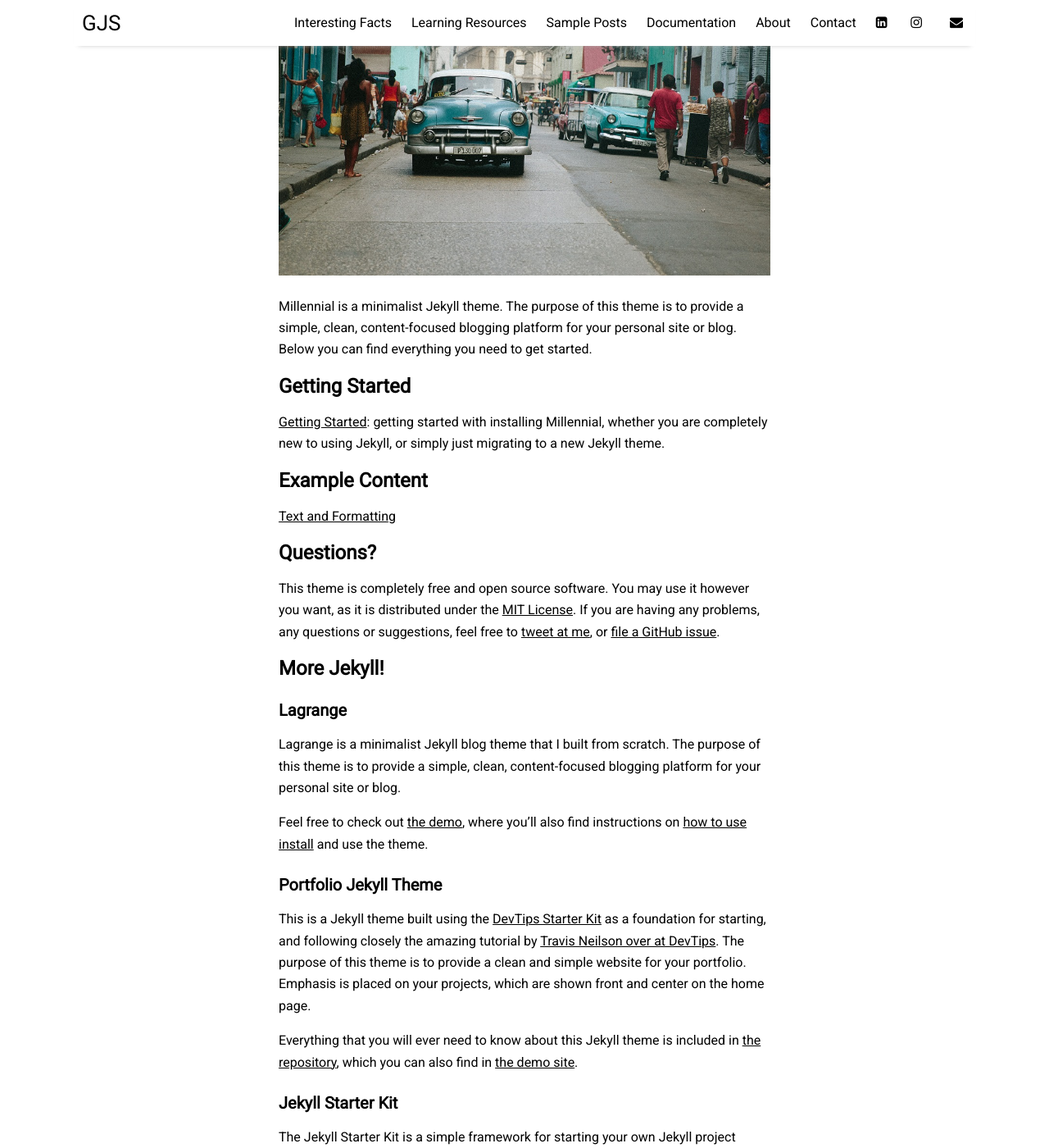
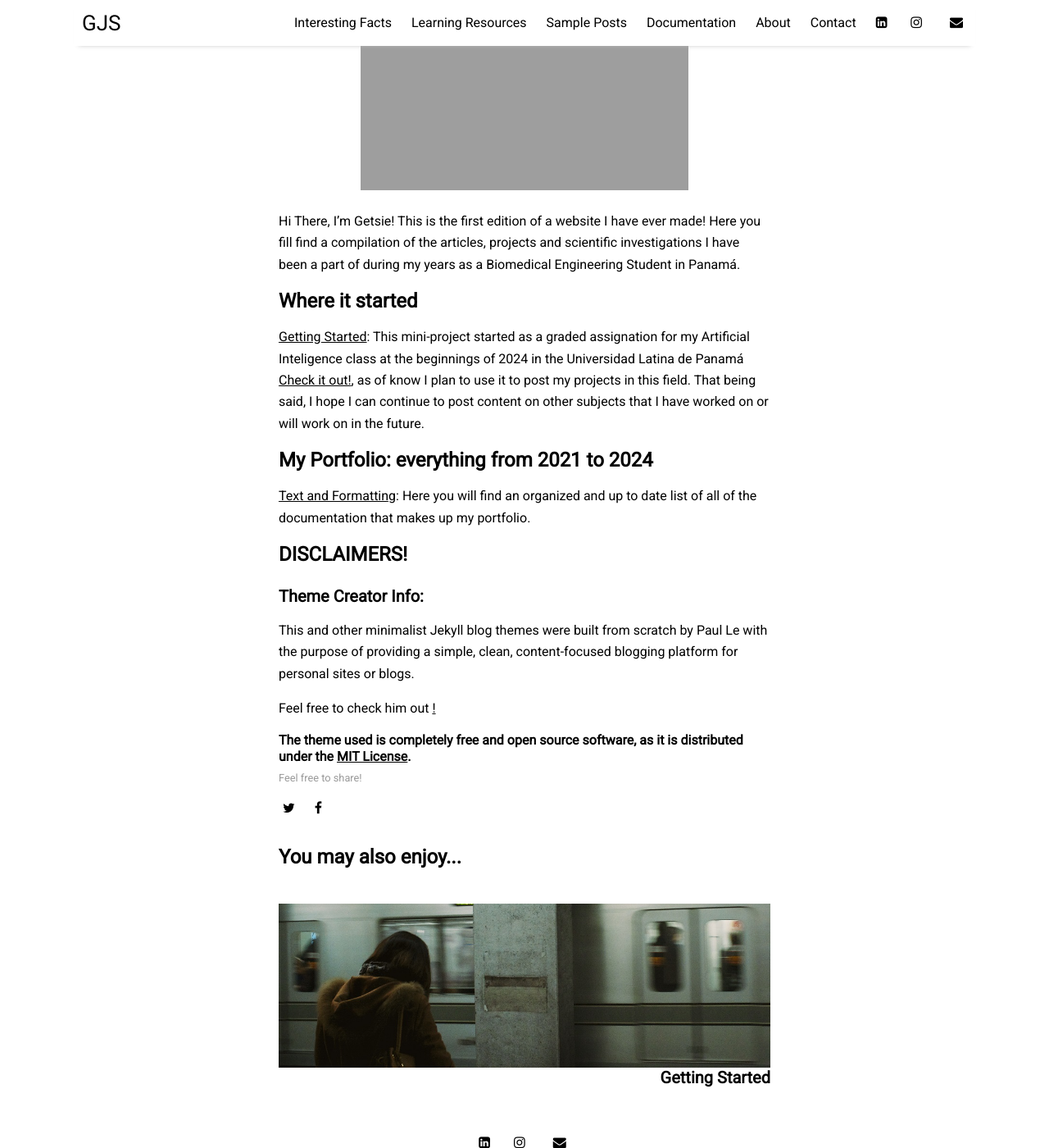
Before and after one commit to GJSayas/GJSayas.github.io, a Jekyll site: the page built from _posts/2017-01-01-welcome-to-millennial.md, in a window 1280 px wide and 1400 px high, scrolled down 230 px. Shown: the whole window at 82% size. Built offline with Jekyll 4.4.1, drawn with Linux system fonts in a browser that asks for light colours; nearby versions of some CDN libraries; some of the changed text lies outside the part shown.

Commit message:
Update 2017-01-01-welcome.md

```diff
--- a/_posts/2017-01-01-welcome-to-millennial.md
+++ b/_posts/2017-01-01-welcome-to-millennial.md
@@ -4,39 +4,28 @@ title: "Welcome to my Website!"
 author: "Getsie J Sayas"
 categories: documentation
 tags: [documentation,sample]
-image: cuba-1.jpg
+image: welcome.png
 ---
 
-Millennial is a minimalist Jekyll theme. The purpose of this theme is to provide a simple, clean, content-focused blogging platform for your personal site or blog. Below you can find everything you need to get started.
+Hi There, I'm Getsie!
+This is the first edition of a website I have ever made! Here you fill find a compilation of the articles, projects and scientific investigations I have been a part of during my years as a Biomedical Engineering Student in Panamá.
 
-## Getting Started
+## Where it started
 
-[Getting Started]({{ site.github.url }}{% post_url 2016-10-10-getting-started %}): getting started with installing Millennial, whether you are completely new to using Jekyll, or simply just migrating to a new Jekyll theme.
+[Getting Started]({{ site.github.url }}{% post_url 2016-10-10-getting-started %}): This mini-project started as a graded assignation for my Artificial Inteligence class at the beginnings of 2024 in the Universidad Latina de Panamá [Check it out!](https://www.ulatina.edu.pa/), as of know I plan to use it to post my projects in this field. That being said, I hope I can continue to post content on other subjects that I have worked on or will work on in the future.
 
-## Example Content
 
-[Text and Formatting]({{ site.github.url }}{% post_url 2016-09-09-text-formatting %})
+## My Portfolio: everything from 2021 to 2024
 
-## Questions?
+[Text and Formatting]({{ site.github.url }}{% post_url 2016-09-09-text-formatting %}): Here you will find an organized and up to date list of all of the documentation that makes up my portfolio.
 
-This theme is completely free and open source software. You may use it however you want, as it is distributed under the [MIT License](http://choosealicense.com/licenses/mit/). If you are having any problems, any questions or suggestions, feel free to [tweet at me](https://twitter.com/intent/tweet?text=My%20question%20about%20Millennial;via=paululele), or [file a GitHub issue](https://github.com/lenpaul/Millennial/issues/new).
 
-## More Jekyll!
 
-### Lagrange
+## DISCLAIMERS!
 
-Lagrange is a minimalist Jekyll blog theme that I built from scratch. The purpose of this theme is to provide a simple, clean, content-focused blogging platform for your personal site or blog.
+### Theme Creator Info:
+This and other minimalist Jekyll blog themes were built from scratch by Paul Le with the purpose of providing a simple, clean, content-focused blogging platform for personal sites or blogs.
 
-Feel free to check out <a href="https://lenpaul.github.io/Lagrange/" target="_blank">the demo</a>, where you’ll also find instructions on <a href="https://lenpaul.github.io/Lagrange/journal/getting-started.html">how to use install</a> and use the theme.
+Feel free to check him out <a href="https://github.com/LeNPaul/">!
 
-### Portfolio Jekyll Theme
-
-This is a Jekyll theme built using the [DevTips Starter Kit](http://devtipsstarterkit.com/) as a foundation for starting, and following closely the amazing tutorial by [Travis Neilson over at DevTips](https://www.youtube.com/watch?v=T6jKLsxbFg4&list=PL0CB3OvPhDA_STygmp3sDenx3UpdOMk7P). The purpose of this theme is to provide a clean and simple website for your portfolio. Emphasis is placed on your projects, which are shown front and center on the home page.
-
-Everything that you will ever need to know about this Jekyll theme is included in [the repository](https://github.com/LeNPaul/portfolio-jekyll-theme), which you can also find in [the demo site](https://lenpaul.github.io/portfolio-jekyll-theme/).
-
-### Jekyll Starter Kit
-
-The Jekyll Starter Kit is a simple framework for starting your own Jekyll project using all of the best practices that I learned from building my other Jekyll themes.
-
-Feel free to check out <a href="https://github.com/LeNPaul/jekyll-starter-kit" target="_blank">the GitHub repository</a>, where you’ll also find instructions on how to use install and use the theme.
+##### The theme used is completely free and open source software, as it is distributed under the [MIT License](http://choosealicense.com/licenses/mit/).
```
